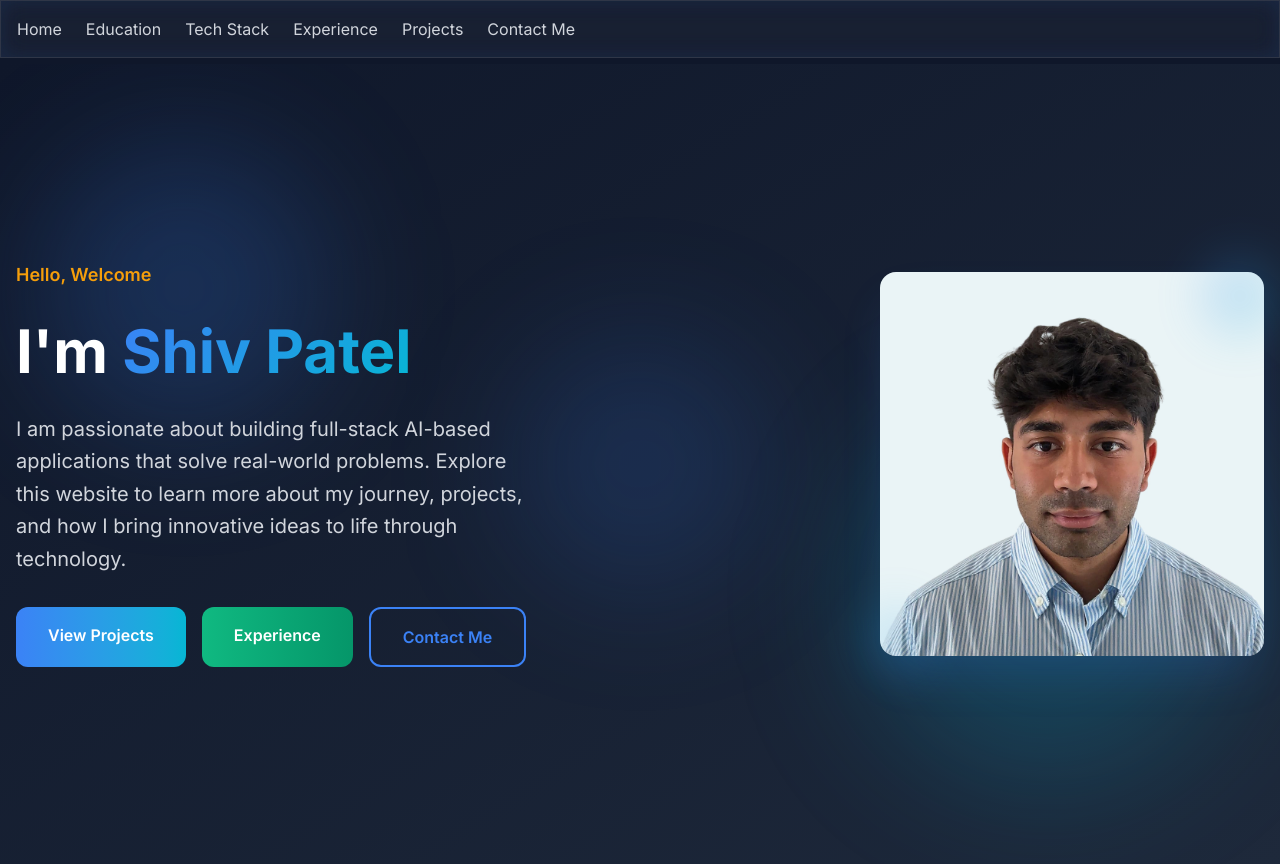
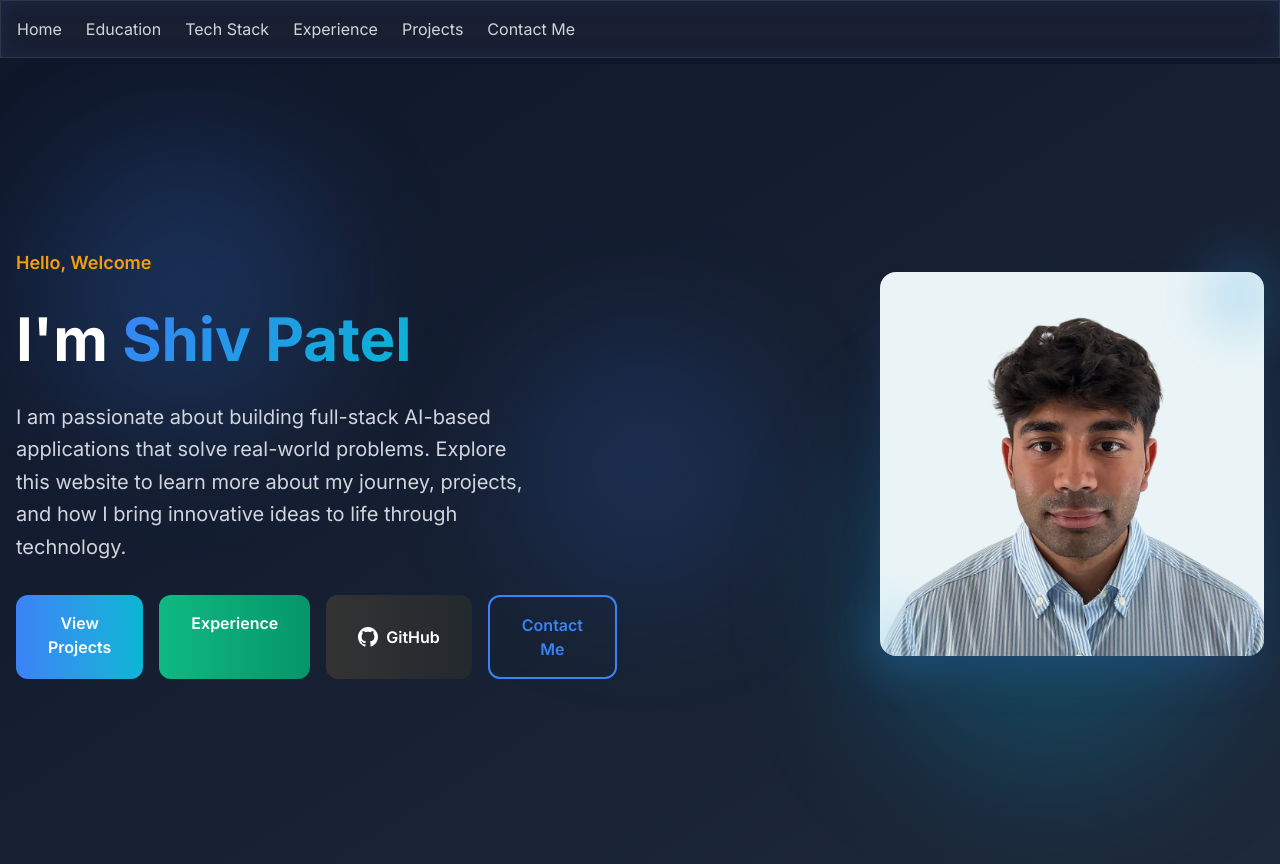
Before and after one commit to shivpatel0812/personalwebsite, a Next.js app: page / in a window 1280 px wide. Built offline with nearby package versions, Linux system fonts and the light colour scheme.

Commit message:
github main page

```diff
--- a/app/projects/components/ProjectDetails.tsx
+++ b/app/projects/components/ProjectDetails.tsx
@@ -581,7 +581,7 @@
                       : project.title === "AI Business Card Analyzer"
                       ? "Developed an AI-powered application that uses OCR and NLP to automatically extract and analyze business card information, providing instant contact data with high accuracy."
                       : project.title === "WellnessAI"
-                      ? "WellnessAI 🏋️‍♂️🤖 is an agentic AI coach that reasons like a true trainer. It doesn&apos;t just track data — it connects the dots: Didn&apos;t sleep enough? → AI adjusts your macros and training intensity to keep progress steady. High stress week? → It suggests recovery protocols and nutrition tweaks to protect gains. Plateau in the gym? → It rebalances your split, recommends microcycle changes, and nudges sleep or diet improvements. WellnessAI continuously learns you and orchestrates all the levers — workouts, nutrition, sleep, stress, recovery — to make sure you still advance toward your goals."
+                      ? "WellnessAI 🏋️‍♂️🤖 is an agentic AI coach that reasons like a true trainer. It doesn't just track data — it connects the dots: Didn't sleep enough? → AI adjusts your macros and training intensity to keep progress steady. High stress week? → It suggests recovery protocols and nutrition tweaks to protect gains. Plateau in the gym? → It rebalances your split, recommends microcycle changes, and nudges sleep or diet improvements. WellnessAI continuously learns you and orchestrates all the levers — workouts, nutrition, sleep, stress, recovery — to make sure you still advance toward your goals."
                       : "Created an intelligent video processing platform that uses computer vision and machine learning to automatically analyze, process, and extract insights from video content."}
                   </p>
                 </div>
--- a/src/components/Hero.tsx
+++ b/src/components/Hero.tsx
@@ -51,6 +51,21 @@
                 Experience
               </Link>
               <Link
+                href="https://github.com/shivpatel2003"
+                target="_blank"
+                rel="noopener noreferrer"
+                className="bg-gradient-to-r from-[#333] to-[#24292e] text-white px-6 md:px-8 py-3 md:py-4 rounded-xl font-semibold transition-all duration-300 hover:shadow-lg hover:shadow-[#333]/25 hover-glow text-center text-sm md:text-base flex items-center justify-center gap-2"
+              >
+                <svg
+                  className="w-5 h-5"
+                  fill="currentColor"
+                  viewBox="0 0 24 24"
+                >
+                  <path d="M12 0c-6.626 0-12 5.373-12 12 0 5.302 3.438 9.8 8.207 11.387.599.111.793-.261.793-.577v-2.234c-3.338.726-4.033-1.416-4.033-1.416-.546-1.387-1.333-1.756-1.333-1.756-1.089-.745.083-.729.083-.729 1.205.084 1.839 1.237 1.839 1.237 1.07 1.834 2.807 1.304 3.492.997.107-.775.418-1.305.762-1.604-2.665-.305-5.467-1.334-5.467-5.931 0-1.311.469-2.381 1.236-3.221-.124-.303-.535-1.524.117-3.176 0 0 1.008-.322 3.301 1.23.957-.266 1.983-.399 3.003-.404 1.02.005 2.047.138 3.006.404 2.291-1.552 3.297-1.23 3.297-1.23.653 1.653.242 2.874.118 3.176.77.84 1.235 1.911 1.235 3.221 0 4.609-2.807 5.624-5.479 5.921.43.372.823 1.102.823 2.222v3.293c0 .319.192.694.801.576 4.765-1.589 8.199-6.086 8.199-11.386 0-6.627-5.373-12-12-12z" />
+                </svg>
+                GitHub
+              </Link>
+              <Link
                 href="/contact"
                 className="border-2 border-[#3B82F6] text-[#3B82F6] hover:bg-[#3B82F6] hover:text-white px-6 md:px-8 py-3 md:py-4 rounded-xl font-semibold transition-all duration-300 hover-glow text-center text-sm md:text-base"
               >
```
